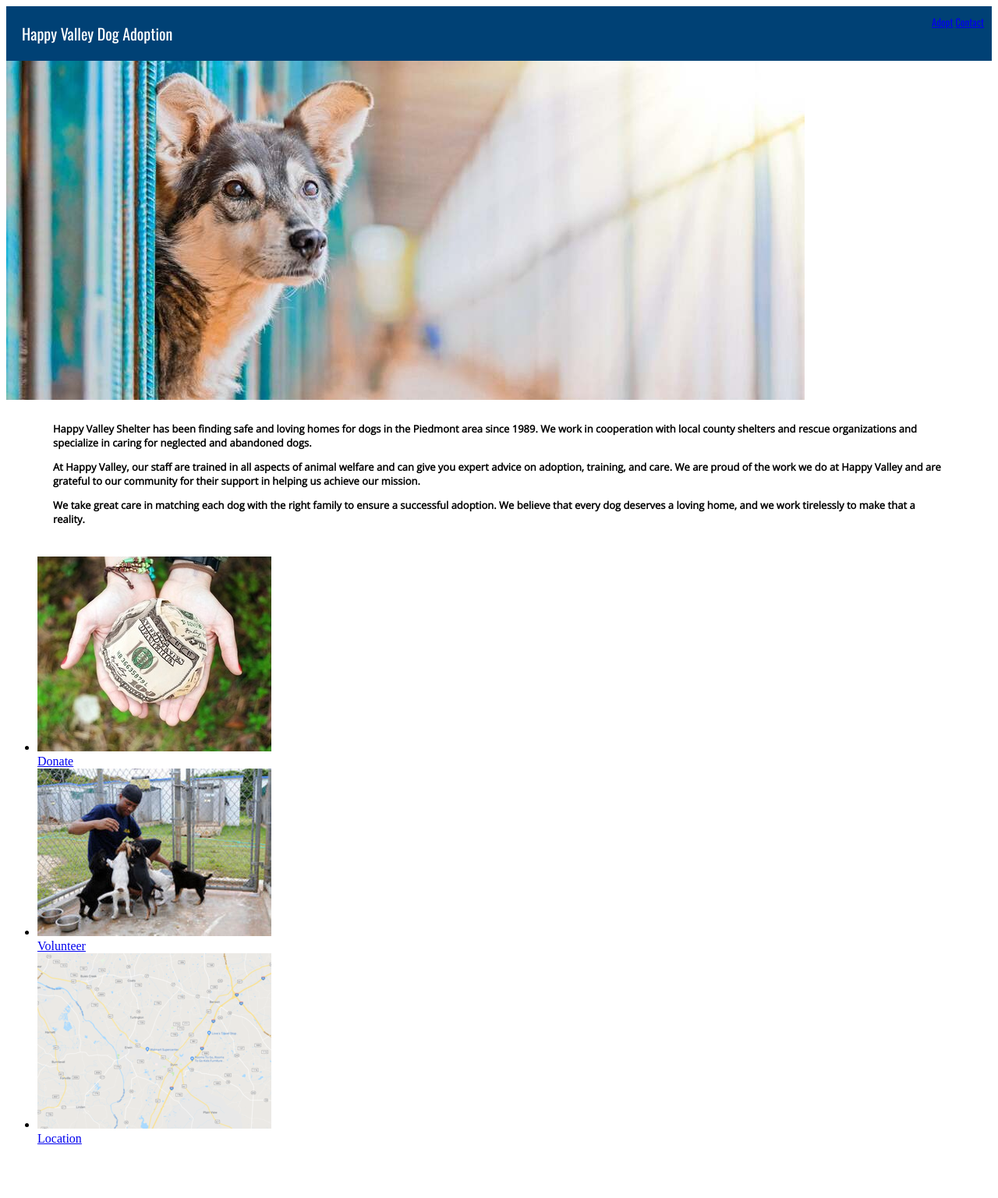
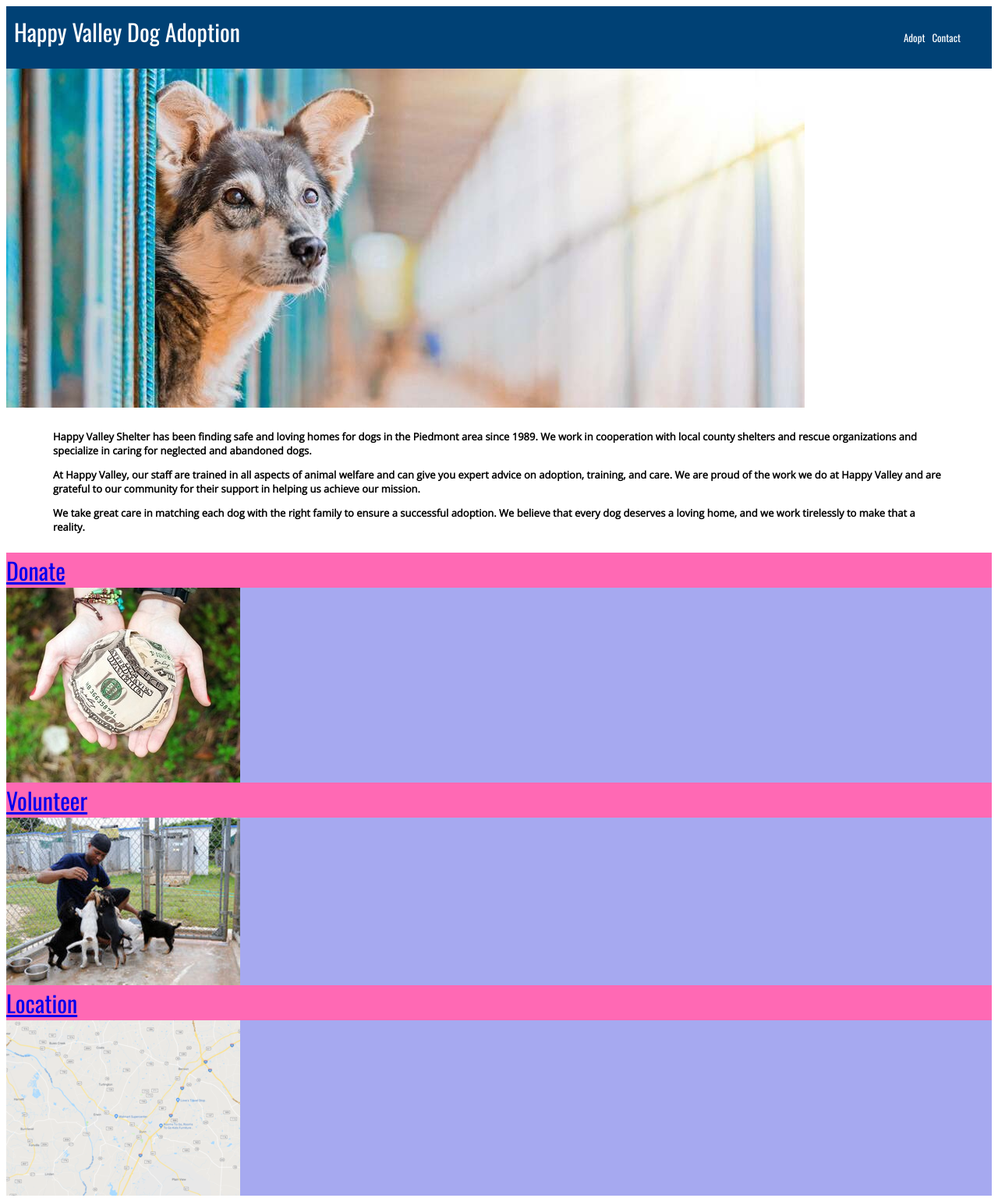
Before and after one commit to Momentum-Team-18/css-dog-adoption-website-annamaynard, a plain HTML site: page index.html in a window 1280 px wide. Shown: the whole page at 78% size. Before the commit the page ends 1486 px from the top, so only its background shows below. Drawn offline with nearby package versions, Linux system fonts and the light colour scheme.

Commit message:
this footer and i

```diff
--- a/index.html
+++ b/index.html
@@ -6,17 +6,21 @@
     <meta http-equiv="X-UA-Compatible" content="IE=edge">
     <meta name="viewport" content="width=device-width, initial-scale=1.0">
     <link rel="stylesheet" href="styles.css">
-    <title> Happy Valley Shelter</title>
+    <title> Happy Valley Shelter-Home</title>
 </head>
 
 <body>
     <header class="header">
-        <div class="header">Happy Valley Dog Adoption</div>
+
+        <div class="main-header">Happy Valley Dog Adoption</div>
+
         <nav class="header-links">
-            <a href="adopt.html">Adopt</a>
-            <a href="contact.html">Contact</a>
+            <a class="nav-link" href="adopt.html">Adopt</a>&nbsp; &nbsp;
+            <a class="nav-link" href="contact.html">Contact</a>
         </nav>
-        </header>
+
+    </header>
+
         <img src="images/dog-hero.jpg">
 
 
@@ -36,13 +40,26 @@
         </h2>
     </main>
 
+
     <footer>
-        <ul>
-            <li><img src="images/donate.jpg"><br><a href="donate.html">Donate</a></li>
-            <li><img src="images/volunteer.jpg"><br><a href="volunteer.html">Volunteer</a></li>
-            <li><img src="images/location.png"><br><a href="location.html">Location</li>
-        </ul>
+        <div class="container">
+            <div class="image-container">
+                <div class="text"><a href="donate.html">Donate</a></div>
+                <img class="image" src="images/donate.jpg" alt="donate">
+            </div>
+
+        <div class="image-container">
+                <div class="text"><a href="volunteer.jpg">Volunteer</a></div>
+                <img class="image" src="images/volunteer.jpg" alt=""volunteer">
+            </div>
+
+        <div class="image-container">
+            <div class="text"><a href=location.html>Location</a></div>
+            <img class="image" src="images/location.png" alt="location">
+            </div>
+        </div>
     </footer>
+
 </body>
 
 </html>
--- a/styles.css
+++ b/styles.css
@@ -4,7 +4,7 @@
 .header{
   background-color: #004175;
   font-family: Oswald, Georgia, "Times New Roman", Times, serif;
-  font-size:  20px;
+  font-size:  50px;
   color: white;
   padding: 10px;
   margin: 0;
@@ -12,13 +12,29 @@
   justify-content:space-between
 }
 
-.header-links {
-  color: white;
-  background-color:#004175
-  font-family:'Open Sans';
+.main-header{
+  font-size: 30px;
+
+}
+
+.header-links{
+  text-decoration: none;
+  background-color: #004175;
+  display: flex;
+  font-family:'Oswald';
   font-size: small;
   align-items:flex-end;
+  padding: 20px;
+  margin-right: 10px;
+  text-align: right;
 }
+
+.nav-link{
+text-decoration: none;
+color: white;
+
+}
+
 
 main {
   margin: 1px 10px;
@@ -26,6 +42,7 @@ main {
   family: "Open Sans";
   font-size: x-small;
   background-color: white;
+  justify-content: center;
   /* border: 10 50 50 10; */
 
 }
@@ -98,9 +115,62 @@ h3 {
   }
 
 
-
   .contact-text {
     font-size: large;
     /*Happy Valley Shelter is located at
         Hours*/
   }
+
+  /*footer*/
+
+  footer{
+  background-color: #a6a9f0;
+
+}
+
+.contaier{
+  flex-direction: row;
+  background-color: #a6a9f0;
+  display: grid;
+  place-items:center;
+  display: inline-block;
+
+
+}
+
+.image-container{
+
+  display:grid;
+  width: 100%;
+  grid-template-columns: repeat {auto-fit, minmax(10ch, 1 fr));
+  background-color: yellow;
+  align-items: center;
+  opacity:0.4;
+}
+
+/*
+.container{
+
+  display: inline-block;
+  position: relative;
+  flex-direction: row;
+  background-color: #A6A9Fk0;
+  width: 30%;
+  padding-top: 0%;
+  color: white;
+  text-decoration: none;
+  /*why is the color not white and underline not going away?*/
+
+}
+.image img:hover {
+  height:100%;
+  width:100%;
+  opacity: 100;
+}
+
+
+.text{
+  font-family: oswald;
+  font-size: 30px;
+  background-color: hotpink;
+}
```
Also changed, not shown: adopt.html (+11 -9 lines), contact.html (+11 -8 lines).
